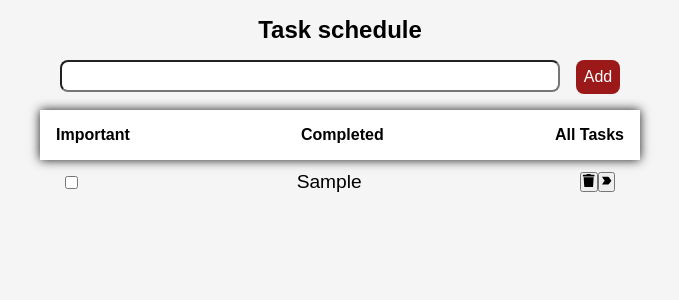
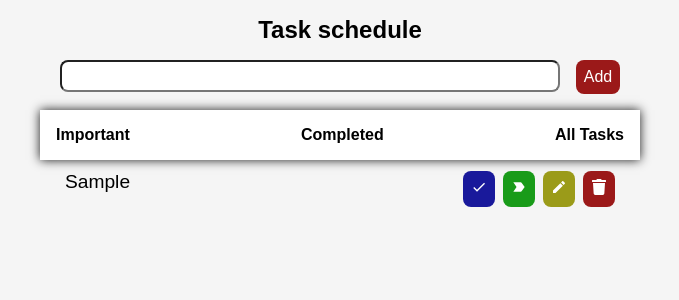
Before and after one commit to IshKevin/Todoapp, a React (Vite) app: page /all in a window 1280 px wide. Both pictures are taken after typing "Sample" into the empty fields and a click on the button "Add". Shown: the top 300 px of the page, without its empty margins (300-979 px from the left). Built offline with nearby package versions, Linux system fonts and the light colour scheme.

Commit message:
Update Todos component styles

```diff
--- a/page/Todos/Todos.css
+++ b/page/Todos/Todos.css
@@ -1,7 +1,6 @@
 .todoList{
     display: flex;
     justify-content: space-between;
-    align-items: center;
     gap: 1rem;
     margin-top: 0.3rem;
     width: 550px;
@@ -12,4 +11,50 @@
     font-size: 1.2rem;
     color: black;
     font-weight: normal;
+    text-align: left;
+    overflow: hidden;
+    text-overflow: ellipsis;
+    white-space: nowrap;
 }
+
+.buttons{
+    display: flex;
+    gap: 0.5rem;
+}
+.delete{
+    background-color: rgb(155, 25, 25);
+    color: white;
+    border: none;
+    border-radius: 0.5rem;
+    padding: 0.5rem;
+    font-size: 1rem;
+    cursor: pointer;
+}
+.important{
+    background-color: rgb(25, 155, 25);
+    color: white;
+    border: none;
+    border-radius: 0.5rem;
+    padding: 0.5rem;
+    font-size: 1rem;
+    cursor: pointer;
+}
+.completed{
+    background-color: rgb(25, 25, 155);
+    color: white;
+    border: none;
+    border-radius: 0.5rem;
+    padding: 0.5rem;
+    font-size: 1rem;
+    cursor: pointer;
+    font-weight: bold;
+}
+.edit{
+    background-color: rgb(155, 155, 25);
+    color: white;
+    border: none;
+    border-radius: 0.5rem;
+    padding: 0.5rem;
+    font-size: 1rem;
+    cursor: pointer;
+}
--- a/page/Todos/Todos.jsx
+++ b/page/Todos/Todos.jsx
@@ -3,17 +3,14 @@ import './Todos.css'
 import { TodoContext } from '../../context/TodoContext'
 import { FaTrash } from 'react-icons/fa';
 import { MdLabelImportant } from "react-icons/md";
+import { MdDone } from "react-icons/md";
+import { IoMdCreate } from "react-icons/io";
 
 export const Todos = ({ id, text,completed }) => {
   const [todos, setTodos] = useContext(TodoContext);
   const completedTodo = (e) => {
-    const newTodos = [...todos];
-    const todoIndex = newTodos.findIndex((todo) => todo.id === e.target.value);
-    newTodos[todoIndex] = {
-      ...newTodos[todoIndex],
-      completed: !newTodos[todoIndex].completed,
-    };
-    setTodos(newTodos);
+    const id = e.target.value;
+    setTodos(todos.map(todo => todo.id === id ? { ...todo, completed: true } : todo));
   }
 
   const deletTodo = (e) => {
@@ -22,20 +19,20 @@ export const Todos = ({ id, text,completed }) => {
     newTodos.splice(todoIndex, 1);
     setTodos(newTodos);
   }
-  const isChecked = completed ? 'checked' : '';
   return (
     <div className='todoList'>
-      <input type="checkbox"
+      {/* <input type="checkbox"
       className="checkbox"
       id={id}
       value={id}
       checked={isChecked}
-      onChange={e=> completedTodo(e)}/>
-      <div className="todoItem">{text}</div> {/* Update to use text instead of title */}
-      <div>
-      <button type="button" className="delete" id={id}
-      onClick={e=>deletTodo(e)}><FaTrash/></button>
-        <button type="button" className="important"><MdLabelImportant/></button>
+      onChange={e=> completedTodo(e)}/> */}
+      <div className={todos.completed ? 'completed' : 'todoItem'}>{text}</div> {/* Update to use text instead of title */}
+      <div className='buttons'>
+       <button type="button" className="completed" value={id}onClick={e=>completedTodo(e)}><MdDone/></button>
+       <button type="button" className="important"><MdLabelImportant/></button>
+       <button type="button" className="edit"><IoMdCreate /></button>
+       <button type="button" className="delete" id={id}onClick={e=>deletTodo(e)}><FaTrash/></button>
         </div>
     </div>
   )
```
